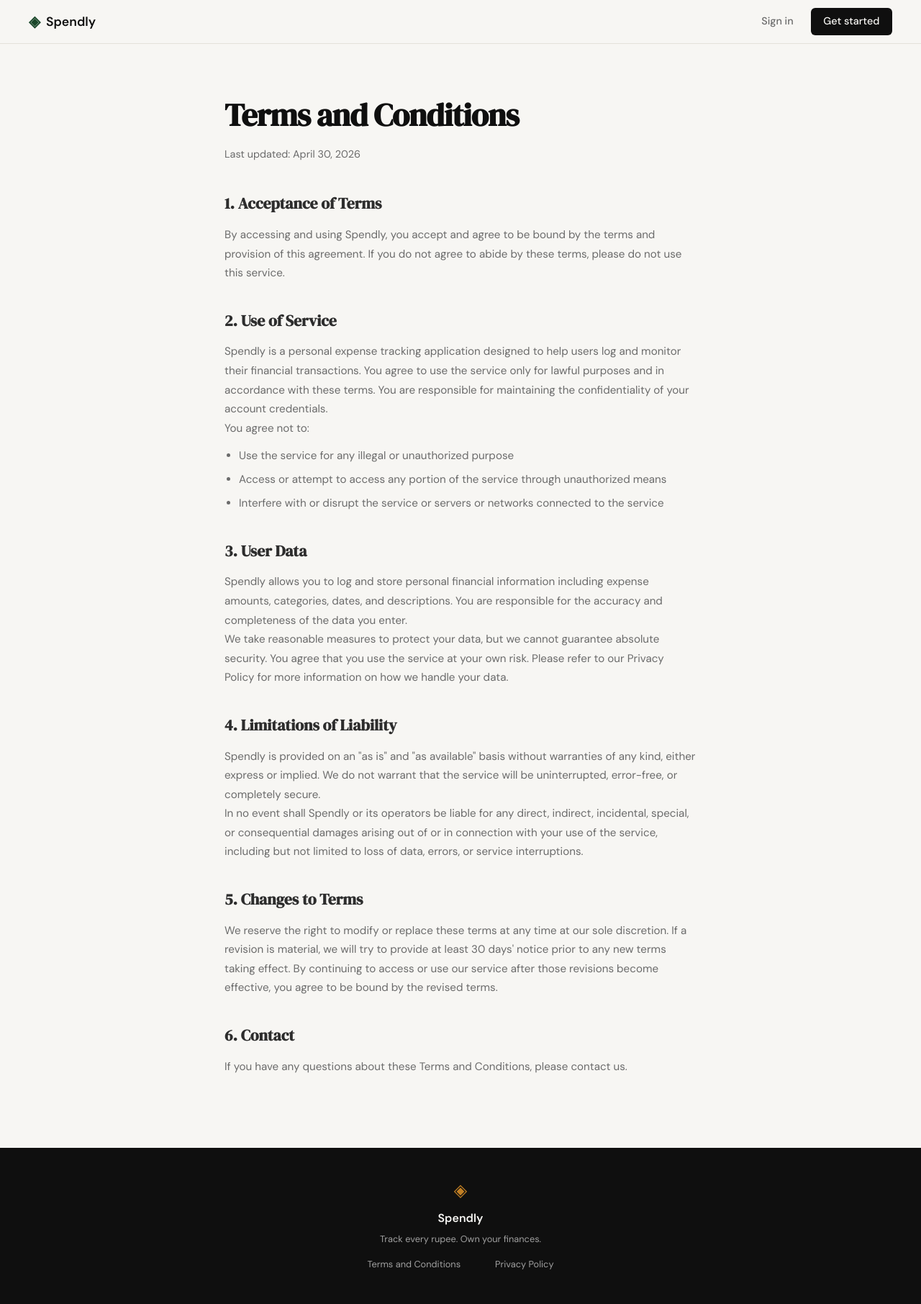
After one commit to vaibhavparkhi/claude_code_example, a Flask app: page /terms in a window 1280 px wide. The commit adds this page. Shown: the whole page at 72% size. Run offline with Flask 3, Linux system fonts and the light colour scheme.

Commit message:
landing: add terms and conditions page and route

```diff
--- a/app.py
+++ b/app.py
@@ -20,6 +20,11 @@ def register():
 @app.route("/login")
 def login():
     return render_template("login.html")
+
+
+@app.route("/terms")
+def terms():
+    return render_template("terms.html")
 
 
 # ------------------------------------------------------------------ #
--- a/static/css/style.css
+++ b/static/css/style.css
@@ -507,6 +507,75 @@ a { color: inherit; text-decoration: none; }
     color: var(--ink-faint);
 }
 
+.footer-links {
+    display: flex;
+    gap: 1.5rem;
+    margin-top: 0.5rem;
+}
+
+.footer-links a {
+    font-size: 0.8rem;
+    color: var(--ink-faint);
+    transition: color 0.2s;
+}
+
+.footer-links a:hover {
+    color: var(--paper);
+}
+
+/* ------------------------------------------------------------------ */
+/* Terms and Conditions page                                           */
+/* ------------------------------------------------------------------ */
+
+.terms-container {
+    max-width: 720px;
+    margin: 0 auto;
+    padding: 4rem 2rem;
+}
+
+.terms-container h1 {
+    font-family: var(--font-display);
+    font-size: clamp(2rem, 4vw, 2.75rem);
+    color: var(--ink);
+    margin-bottom: 0.5rem;
+    letter-spacing: -0.02em;
+}
+
+.terms-updated {
+    font-size: 0.9rem;
+    color: var(--ink-muted);
+    margin-bottom: 2.5rem;
+}
+
+.terms-section {
+    margin-bottom: 2.25rem;
+}
+
+.terms-section h2 {
+    font-family: var(--font-display);
+    font-size: 1.35rem;
+    color: var(--ink-soft);
+    margin-bottom: 0.75rem;
+}
+
+.terms-section p {
+    font-size: 0.95rem;
+    color: var(--ink-muted);
+    line-height: 1.75;
+}
+
+.terms-section ul {
+    margin-top: 0.75rem;
+    padding-left: 1.25rem;
+}
+
+.terms-section li {
+    font-size: 0.95rem;
+    color: var(--ink-muted);
+    line-height: 1.75;
+    margin-bottom: 0.4rem;
+}
+
 /* ------------------------------------------------------------------ */
 /* Responsive                                                          */
 /* ------------------------------------------------------------------ */
--- a/templates/base.html
+++ b/templates/base.html
@@ -35,7 +35,7 @@
             <span class="footer-name">Spendly</span>
             <p class="footer-copy">Track every rupee. Own your finances.</p>
             <div class="footer-links">
-                <a href="#">Terms and Conditions</a><br/>
+                <a href="/terms">Terms and Conditions</a><br/>
                 <a href="#">Privacy Policy</a>
             </div>
         </div>
--- /dev/null
+++ b/templates/terms.html
@@ -0,0 +1,50 @@
+{% extends "base.html" %}
+
+{% block title %}Terms and Conditions — Spendly{% endblock %}
+
+{% block content %}
+
+<div class="terms-container">
+    <h1>Terms and Conditions</h1>
+    <p class="terms-updated">Last updated: April 30, 2026</p>
+
+    <section class="terms-section">
+        <h2>1. Acceptance of Terms</h2>
+        <p>By accessing and using Spendly, you accept and agree to be bound by the terms and provision of this agreement. If you do not agree to abide by these terms, please do not use this service.</p>
+    </section>
+
+    <section class="terms-section">
+        <h2>2. Use of Service</h2>
+        <p>Spendly is a personal expense tracking application designed to help users log and monitor their financial transactions. You agree to use the service only for lawful purposes and in accordance with these terms. You are responsible for maintaining the confidentiality of your account credentials.</p>
+        <p>You agree not to:</p>
+        <ul>
+            <li>Use the service for any illegal or unauthorized purpose</li>
+            <li>Access or attempt to access any portion of the service through unauthorized means</li>
+            <li>Interfere with or disrupt the service or servers or networks connected to the service</li>
+        </ul>
+    </section>
+
+    <section class="terms-section">
+        <h2>3. User Data</h2>
+        <p>Spendly allows you to log and store personal financial information including expense amounts, categories, dates, and descriptions. You are responsible for the accuracy and completeness of the data you enter.</p>
+        <p>We take reasonable measures to protect your data, but we cannot guarantee absolute security. You agree that you use the service at your own risk. Please refer to our Privacy Policy for more information on how we handle your data.</p>
+    </section>
+
+    <section class="terms-section">
+        <h2>4. Limitations of Liability</h2>
+        <p>Spendly is provided on an "as is" and "as available" basis without warranties of any kind, either express or implied. We do not warrant that the service will be uninterrupted, error-free, or completely secure.</p>
+        <p>In no event shall Spendly or its operators be liable for any direct, indirect, incidental, special, or consequential damages arising out of or in connection with your use of the service, including but not limited to loss of data, errors, or service interruptions.</p>
+    </section>
+
+    <section class="terms-section">
+        <h2>5. Changes to Terms</h2>
+        <p>We reserve the right to modify or replace these terms at any time at our sole discretion. If a revision is material, we will try to provide at least 30 days' notice prior to any new terms taking effect. By continuing to access or use our service after those revisions become effective, you agree to be bound by the revised terms.</p>
+    </section>
+
+    <section class="terms-section">
+        <h2>6. Contact</h2>
+        <p>If you have any questions about these Terms and Conditions, please contact us.</p>
+    </section>
+</div>
+
+{% endblock %}
```
